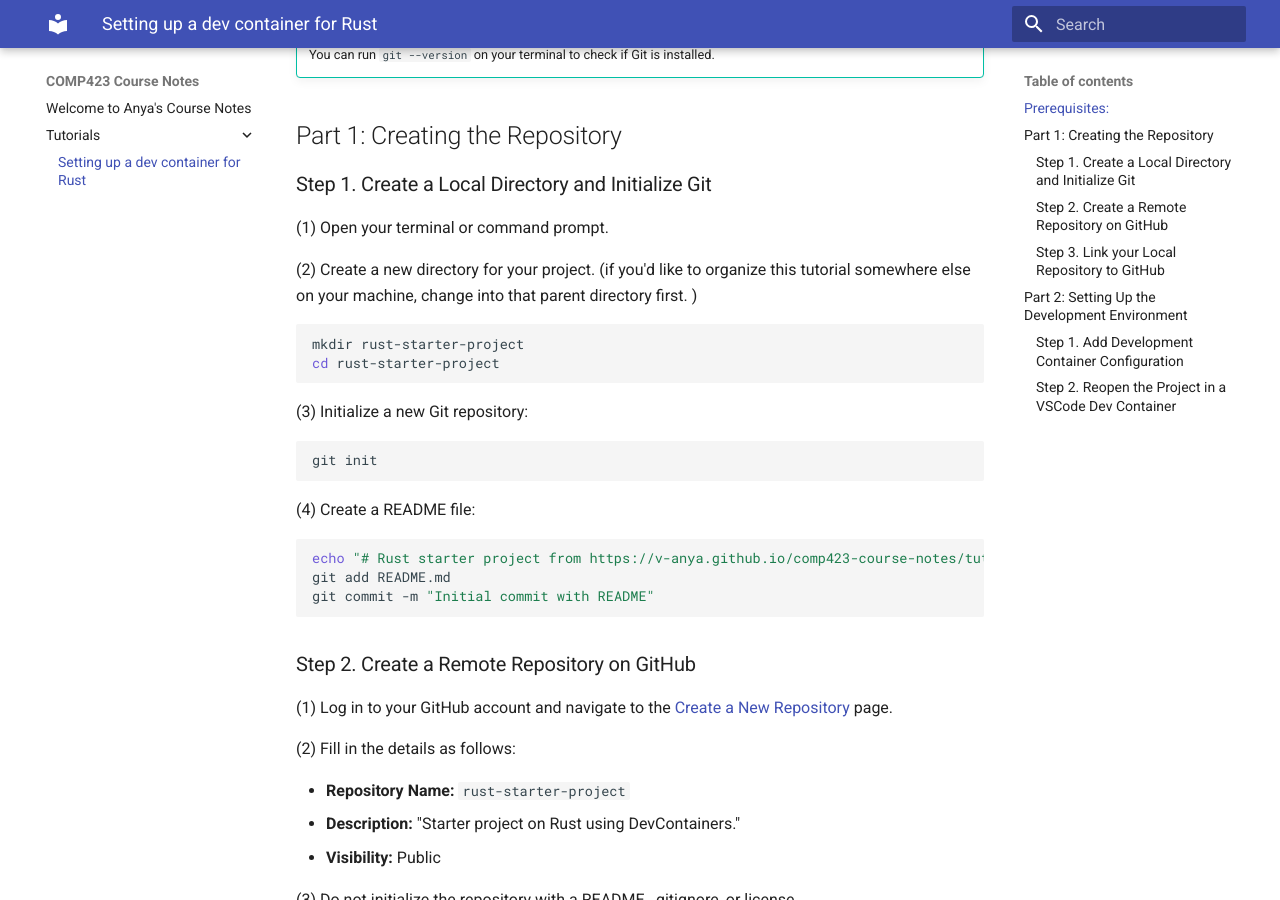
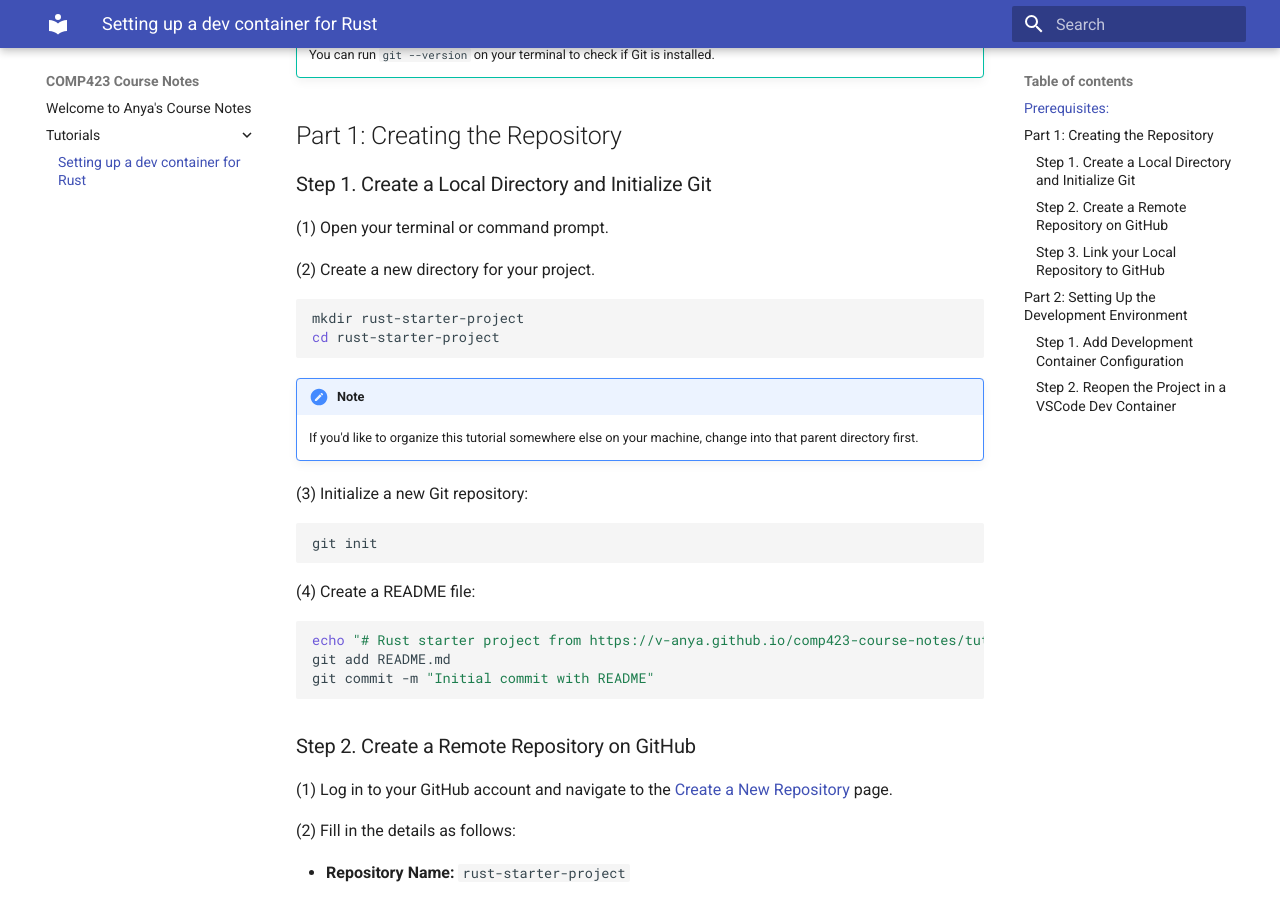
Before and after one commit to v-anya/comp423-course-notes, an MkDocs documentation site: the page built from docs/tutorials/rust-setup.md, in a window 1280 px wide and 900 px high, scrolled down 523 px. Built offline with MkDocs 1.6.1 and Material for MkDocs 9.7.7, drawn with Linux system fonts in a browser that asks for light colours.

Commit message:
formatted note

````diff
--- a/docs/tutorials/rust-setup.md
+++ b/docs/tutorials/rust-setup.md
@@ -16,11 +16,13 @@ _Adapted from the [423 MkDocs tutorial](https://comp423-25s.github.io/resources/
 ### Step 1. Create a Local Directory and Initialize Git
 (1) Open your terminal or command prompt.
 
-(2) Create a new directory for your project. (if you'd like to organize this tutorial somewhere else on your machine, change into that parent directory first. )
+(2) Create a new directory for your project.
 ``` bash
 mkdir rust-starter-project
 cd rust-starter-project
 ```
+!!! Note
+    If you'd like to organize this tutorial somewhere else on your machine, change into that parent directory first.
 (3) Initialize a new Git repository:
 ``` bash
 git init
````
